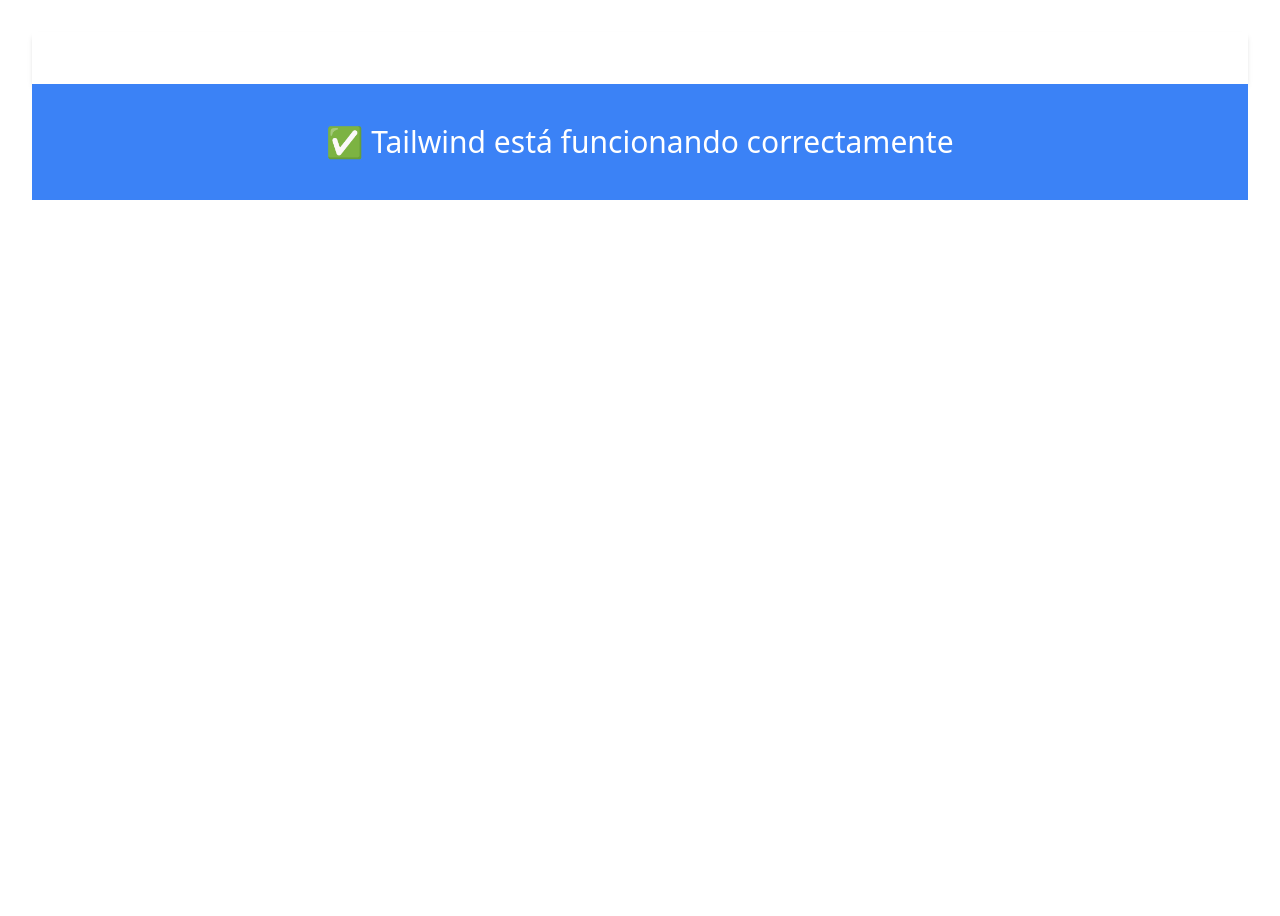
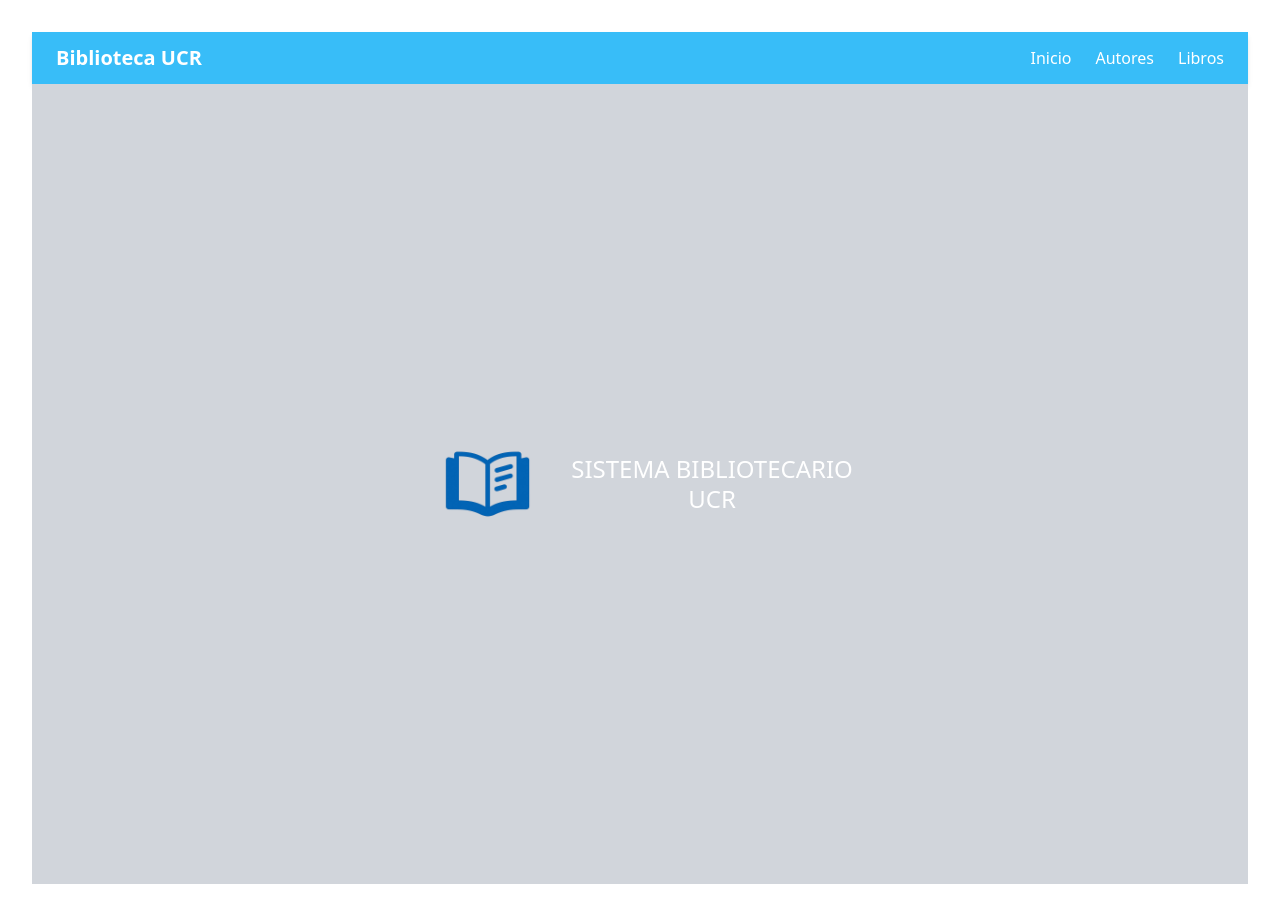
Before and after one commit to MAILYN707/proyecto-multimedios-front-end, a React (Vite) app: page / in a window 1280 px wide. Built offline with nearby package versions, Linux system fonts and the light colour scheme.

Commit message:
feat: agregar conexión al backend

```diff
--- a/src/components/NavBar.jsx
+++ b/src/components/NavBar.jsx
@@ -2,8 +2,8 @@
 
 export function Navbar() {
   return (
-    <nav className="bg-grayx-6 py-3 shadow-md">
-      <div className="flex justify-between items-center">
+    <nav className="bg-sky-400 py-3 shadow-md w-full">
+      <div className="w-full flex justify-between items-center px-6">
         <span className="text-white text-xl font-semibold">Biblioteca UCR</span>
         <ul className="flex space-x-6 text-white font-medium">
           <li>
--- a/src/pages/Home.jsx
+++ b/src/pages/Home.jsx
@@ -1,10 +1,20 @@
-import logo from '../assets/Logo.jpeg';
+import logo from '../assets/Logo.png';
 
 export function Home() {
     return (
-        <div className="w-full h-screen">
-            <div className="bg-blue-500 text-white text-3xl p-10">
-                ✅ Tailwind está funcionando correctamente
+        <div className="w-full h-screen flex flex-col">
+            {/* Cuerpo gris con logo y texto */}
+            <div className="bg-gray-300 flex-1 flex items-center justify-center">
+                <div className="flex items-center">
+                    <img
+                        src={logo}
+                        alt="Logo del sistema"
+                        className="w-[120px] h-auto mr-6"
+                    />
+                    <h2 className="text-white text-2xl font-light leading-tight">
+                        SISTEMA BIBLIOTECARIO<br />UCR
+                    </h2>
+                </div>
             </div>
         </div>
     );
--- a/src/services/axiosClient.js
+++ b/src/services/axiosClient.js
@@ -0,0 +1,8 @@
+import axios from 'axios';
+
+export const axiosClient = axios.create({
+  baseURL: 'http://localhost/Proyecto-Multimedios-Back-End/ProyectoMultimediosBackEnd/view/API',
+  headers: {
+    'Content-Type': 'application/json',
+  },
+});
```
